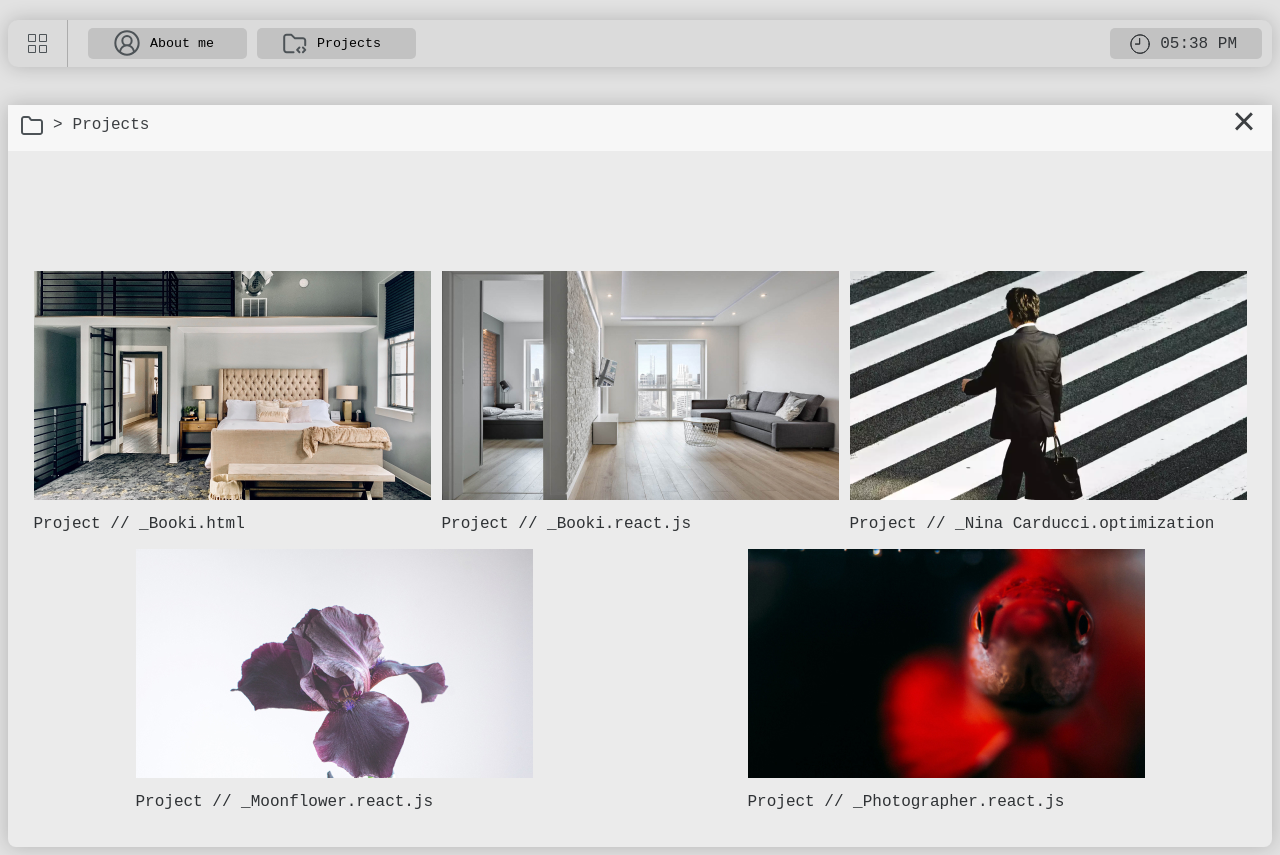
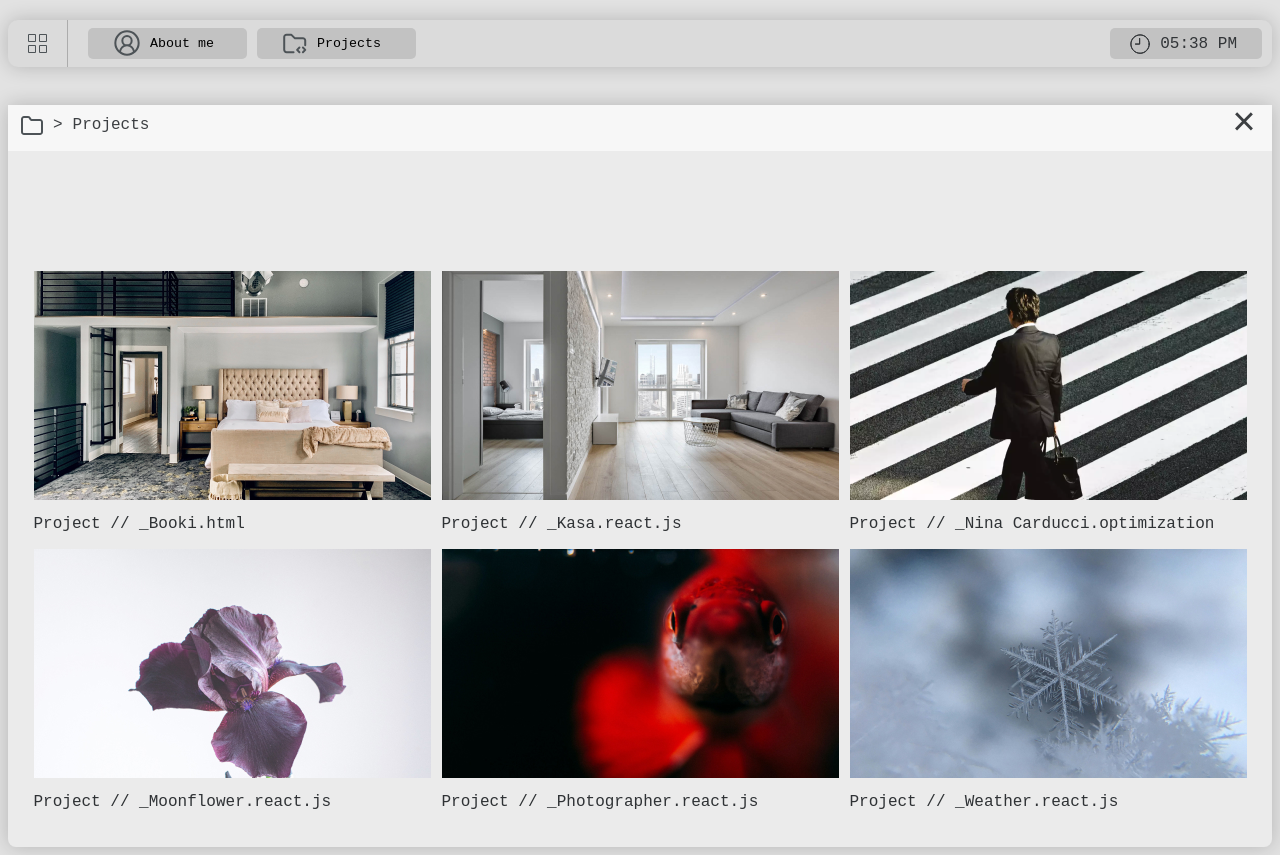
Before and after one commit to alexanthonyso/Portfolio, a React (Create React App) app: page / in a window 1280 px wide. Both pictures are taken after a click on the button "Projects". Built offline with nearby package versions, Linux system fonts and the light colour scheme.

Commit message:
Add project

```diff
--- a/src/components/Gallery.jsx
+++ b/src/components/Gallery.jsx
@@ -6,15 +6,17 @@ import image2 from "../assets/gallery/img2.jpg";
 import image3 from "../assets/gallery/img3.jpg";
 import image4 from "../assets/gallery/img4.jpg";
 import image5 from "../assets/gallery/img5.jpg";
+import image6 from "../assets/gallery/img6.jpg";
 
 const Gallery = () => {
-  const imageUrls = [image1, image2, image3, image4, image5];
+  const imageUrls = [image1, image2, image3, image4, image5, image6];
   const imageTitles = [
     "Project // _Booki.html",
-    "Project // _Booki.react.js",
+    "Project // _Kasa.react.js",
     "Project // _Nina Carducci.optimization",
     "Project // _Moonflower.react.js",
     "Project // _Photographer.react.js",
+    "Project // _Weather.react.js",
   ];
   const externalLinks = [
     "https://alexanthonyso.github.io/Booki/",
@@ -22,6 +24,7 @@ const Gallery = () => {
     "https://master-taupe.vercel.app/",
     "https://florist-sigma.vercel.app",
     "https://photographer-pearl.vercel.app",
+    "https://weather-steel-theta.vercel.app/",
   ];
 
   const imageSize = {
--- a/src/pages/Home.jsx
+++ b/src/pages/Home.jsx
@@ -40,7 +40,7 @@ const Home = () => {
     // Simuler une requête API ou un chargement de ressource
     const timer = setTimeout(() => {
       setIsLoading(false); // Arrêter l'affichage de la page de chargement après le chargement
-    }, 3000); // 3 secondes pour l'exemple
+    }, 3000); // 2 secondes pour l'exemple
 
     // Nettoyage du timer en cas de démontage du composant
     return () => {
```
Also changed, not shown: src/assets/gallery/img6.jpg (added).
